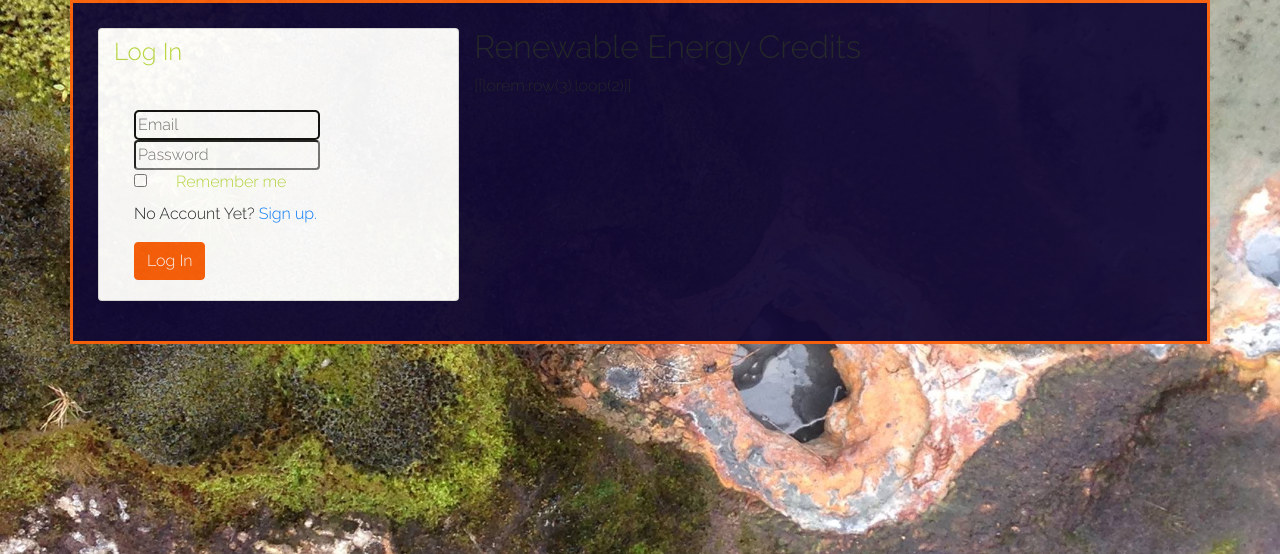
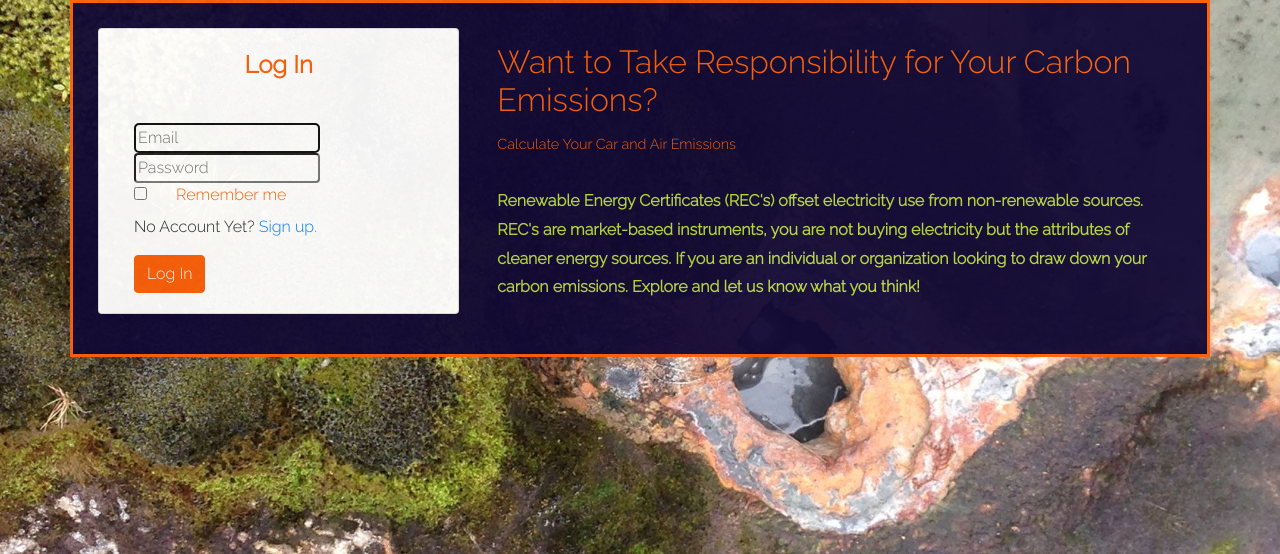
Before and after one commit to kc108/carbon-project, a Flask app: page /login in a window 1280 px wide. Shown: the part 62-616 px from the top of the page. Run offline with Flask 2, Linux system fonts and the light colour scheme; some libraries are stand-ins or nearby versions.

Commit message:
styled login and wrote info regarding renewable energy credits paragraph

```diff
--- a/static/css/style.css
+++ b/static/css/style.css
@@ -57,9 +57,16 @@ h1 {
 }
 
 #login-title, #rem-text {
-    color:#B8D93F;
+    color:#FC600A;
     padding-top: 9px;
     padding-bottom: 15px;
+}
+
+h4#login-title {
+    color: #FC600A;
+    text-align: center;
+    padding-top: 22px;
+    font-weight: bold;
 }
 
 .checkbox-login {
@@ -145,6 +152,7 @@ nav.navbar, #navbar-bg-base {
     font-size: 1.40rem;
     margin-left: 22px;
     margin-bottom: 35px;
+    font-weight: bolder;
 }
 
 .new-user-btn {
@@ -219,9 +227,6 @@ nav.navbar, #navbar-bg-base {
     border-color: #B8D93F;
     position: absolute;
     width: 85%;
-    /*padding-top: 115px;*/
-    /*left: 0;*/
-    /*margin: 0;*/
 }
 
 .aeroplane-est-results-line-break,
@@ -233,7 +238,6 @@ hr {
     border-color: #B8D93F;
     position: absolute;
     margin: auto;
-
 }
 
 .space {
@@ -245,6 +249,7 @@ hr {
     padding-bottom: 9px;
     color: #B8D93F;
 }
+
 
 /* DASHBOARD STYLING */
 .car-title-dashboard,
@@ -308,9 +313,33 @@ hr {
     opacity: 90%;
 }
 
+.col-center {
+    margin-left: 23px;
+    justify-content: left;
+}
 
-h4#login-title, div.rem-text {
+
+#login-title, div.rem-text {
+    color: #FC600A;
+}
+
+.subtitle-sizing {
+    font-size: 0.9rem;
+    color: #FC600A;
+    margin-bottom: 35px;
+}
+
+.rec-paragraph {
     color: #B8D93F;
+    line-height: 1.8rem;
+    font-weight: bolder;
+}
+
+.padding-top {
+    margin-top: 15px;
+    margin-bottom: 15px;
+    font-size: 2rem;
+    color: #FC600A;
 }
 
 .badge-warning,
--- a/templates/login.html
+++ b/templates/login.html
@@ -32,9 +32,12 @@
                     <button id="login-btn" class="button btn btn-primary">Log In</button>
                 </form>
             </div>
-            <div class="col">
-                <h2>Renewable Energy Credits</h2>
-                <p>[[lorem.row(3).loop(2)]]</p>
+            <div class="col col-center">
+                <h2 class="padding-top">Want to Take Responsibility for Your Carbon Emissions?</h2>
+<!--                <p>[[lorem.row(3).loop(2)]]</p>-->
+                <h4 class="subtitle-sizing">Calculate Your Car and Air Emissions</h4>
+
+                <h6 class="rec-paragraph">Renewable Energy Certificates (REC's) offset electricity use from non-renewable sources. REC's are market-based instruments, you are not buying electricity but the attributes of cleaner energy sources. If you are an individual or organization looking to draw down your carbon emissions. Explore and let us know what you think!  </h6>
             </div>
         </div>
 
```
